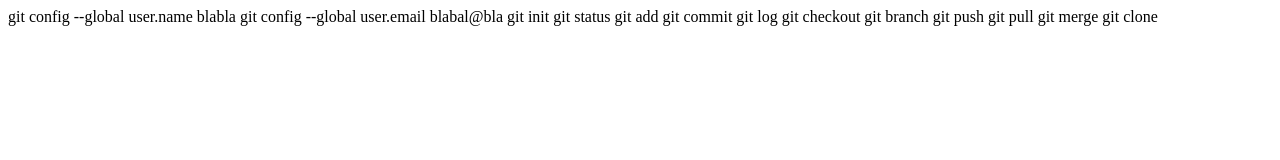
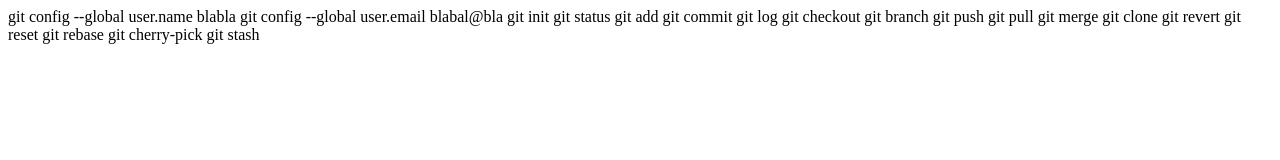
Before and after one commit to mezhetskiy/homework-cursor, a plain HTML site: page index.html in a window 1280 px wide. Drawn offline with Linux system fonts and the light colour scheme.

Commit message:
add advance commands to homework

```diff
--- a/index.html
+++ b/index.html
@@ -20,5 +20,10 @@ git push
 git pull
 git merge
 git clone
+git revert
+git reset
+git rebase
+git cherry-pick
+git stash
 </body>
 </html>
```
